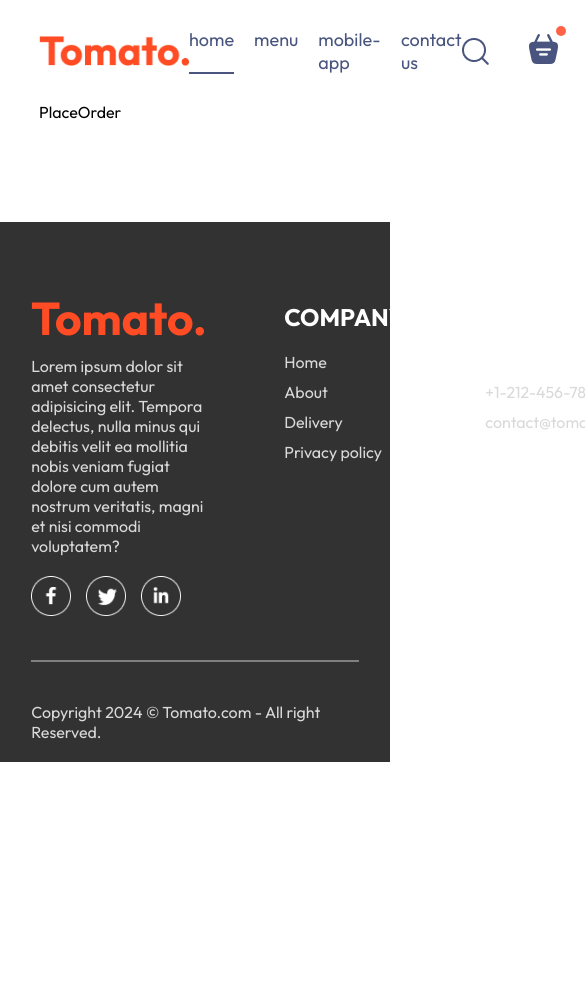
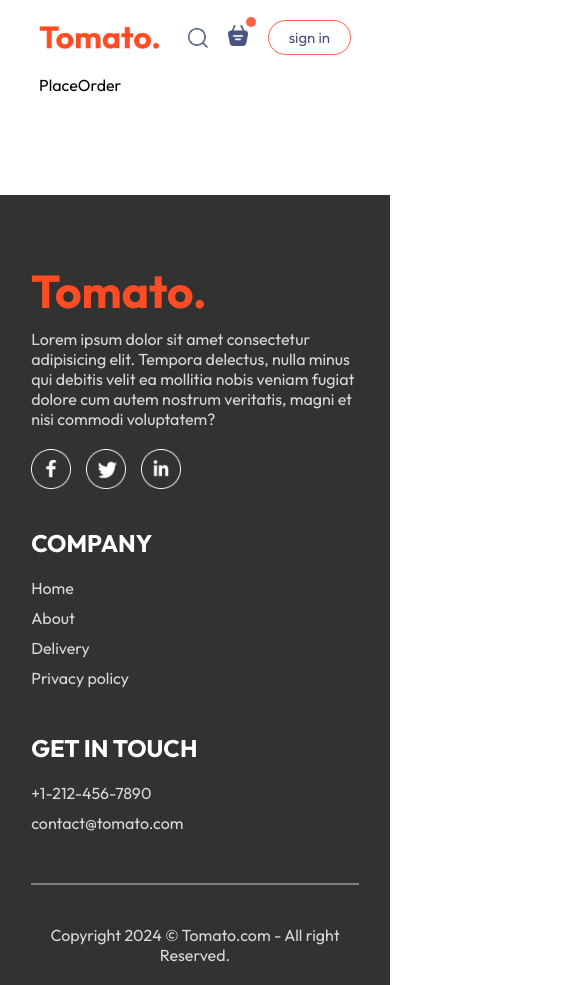
Before and after one commit to phidabezt/food-del, a React (Vite) app in the folder frontend/: page /order in a window 390 px wide. Shown: the top 985 px of the page, 585 px wide, since content can reach past the window. Before the commit the page ends 844 px from the top, so only its background shows below. Built offline with nearby package versions, Linux system fonts and the light colour scheme.

Commit message:
add responsive

```diff
--- a/frontend/src/components/ExploreMenu/ExploreMenu.scss
+++ b/frontend/src/components/ExploreMenu/ExploreMenu.scss
@@ -58,4 +58,10 @@
     }
   }
 
+  @media (max-width: 1050px) {
+    &__text {
+      max-width: 100%;
+      font-size: 14px;
+    }
+  }
 }
--- a/frontend/src/components/Footer/Footer.scss
+++ b/frontend/src/components/Footer/Footer.scss
@@ -47,4 +47,16 @@
       margin-right: 15px;
     }
   }
+
+  @media (max-width: 750px) {
+    &__content {
+      display: flex;
+      flex-direction: column;
+      gap: 35px;
+    }
+
+    &__copyright {
+      text-align: center;
+    }
+  }
 }
--- a/frontend/src/components/Header/Header.scss
+++ b/frontend/src/components/Header/Header.scss
@@ -36,4 +36,24 @@
     font-size: max(1vw, 13px);
     border-radius: 50px;
   }
+
+  @media (max-width: 1050px) {
+    &__contents {
+      max-width: 45%;
+    }
+  }
+
+  @media (max-width: 750px) {
+    &__contents {
+      max-width: 65%;
+
+      p {
+        display: none;
+      }
+
+      button {
+        padding: 2vw 4vw;
+      }
+    }
+  }
 }
--- a/frontend/src/components/Navbar/Navbar.scss
+++ b/frontend/src/components/Navbar/Navbar.scss
@@ -59,4 +59,61 @@
     top: -8px;
     right: -8px;
   }
+
+  @media (max-width: 1050px) {
+    &__logo {
+      width: 140px;
+    }
+
+    &__menu {
+      gap: 20px;
+      font-size: 17px;
+    }
+
+    &__right {
+      gap: 30px;
+
+      img {
+        width: 22px;
+      }
+
+      button {
+        padding: 8px 25px;
+      }
+    }
+
+
+  }
+
+  @media (max-width: 990px) {
+    &__logo {
+      width: 120px;
+    }
+
+    &__menu {
+      gap: 15px;
+      font-size: 16px;
+    }
+
+    &__right {
+      gap: 20px;
+
+      img {
+        width: 20px;
+      }
+
+      button {
+        padding: 7px 20px;
+        font-size: 15px;
+      }
+    }
+
+
+  }
+
+  @media (max-width: 750px) {
+    &__menu {
+      display: none;
+    }
+  }
 }
```
